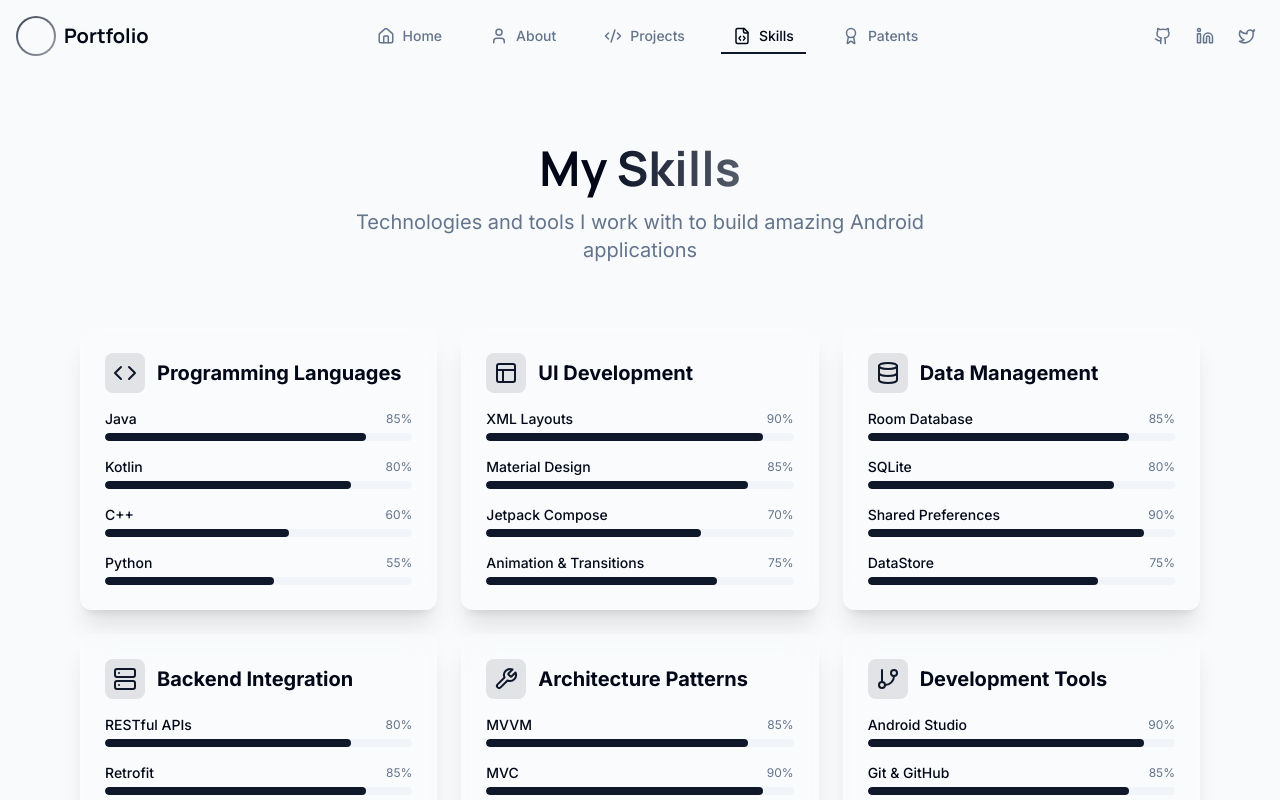
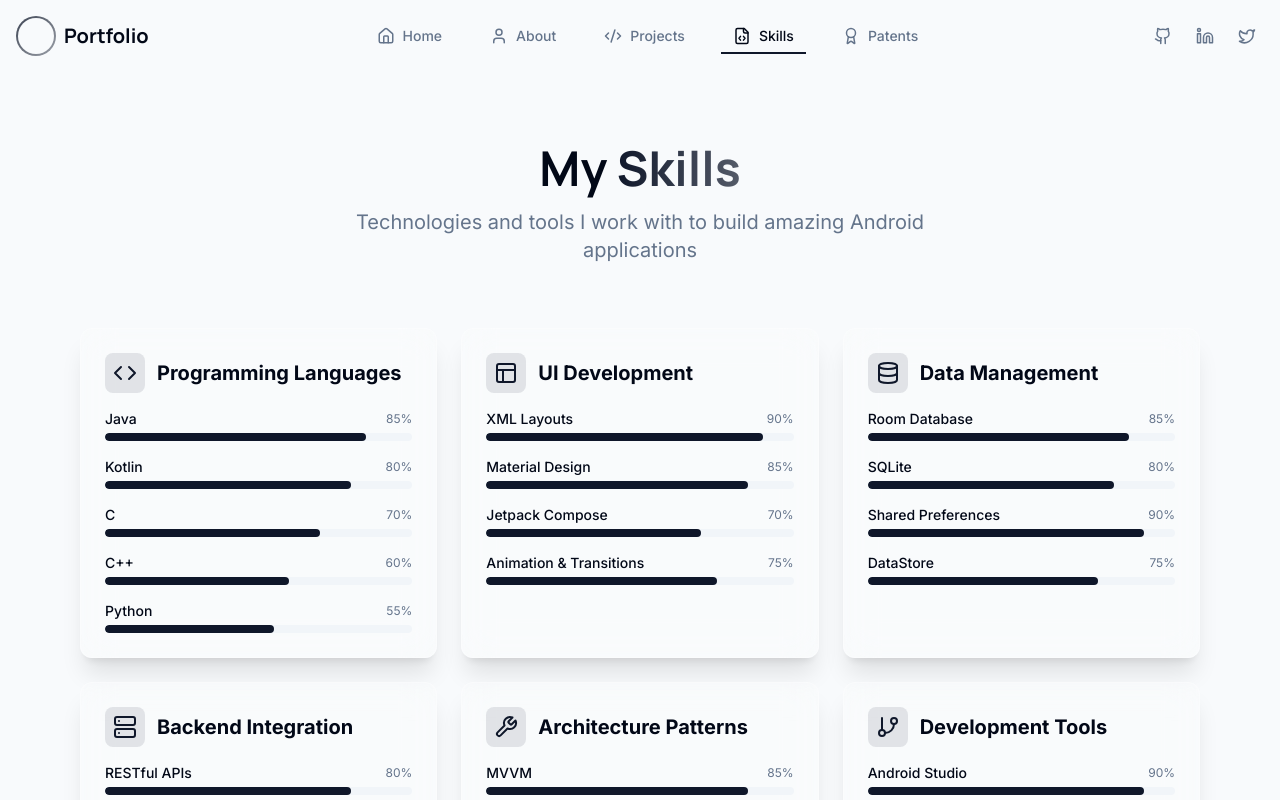
Before and after one commit to finefigo/my-1st-portfolio, a React (Vite) app: page /skills in a window 1280 px wide. Shown: the top 800 px of the page. Built offline with nearby package versions, Linux system fonts and the light colour scheme.

Commit message:
Update Skills.tsx

```diff
--- a/src/pages/Skills.tsx
+++ b/src/pages/Skills.tsx
@@ -110,6 +110,7 @@ const Skills = () => {
             skills={[
               { name: "Java", level: 85 },
               { name: "Kotlin", level: 80 },
+              { name: "C", level: 70 },
               { name: "C++", level: 60 },
               { name: "Python", level: 55 },
             ]}
```
